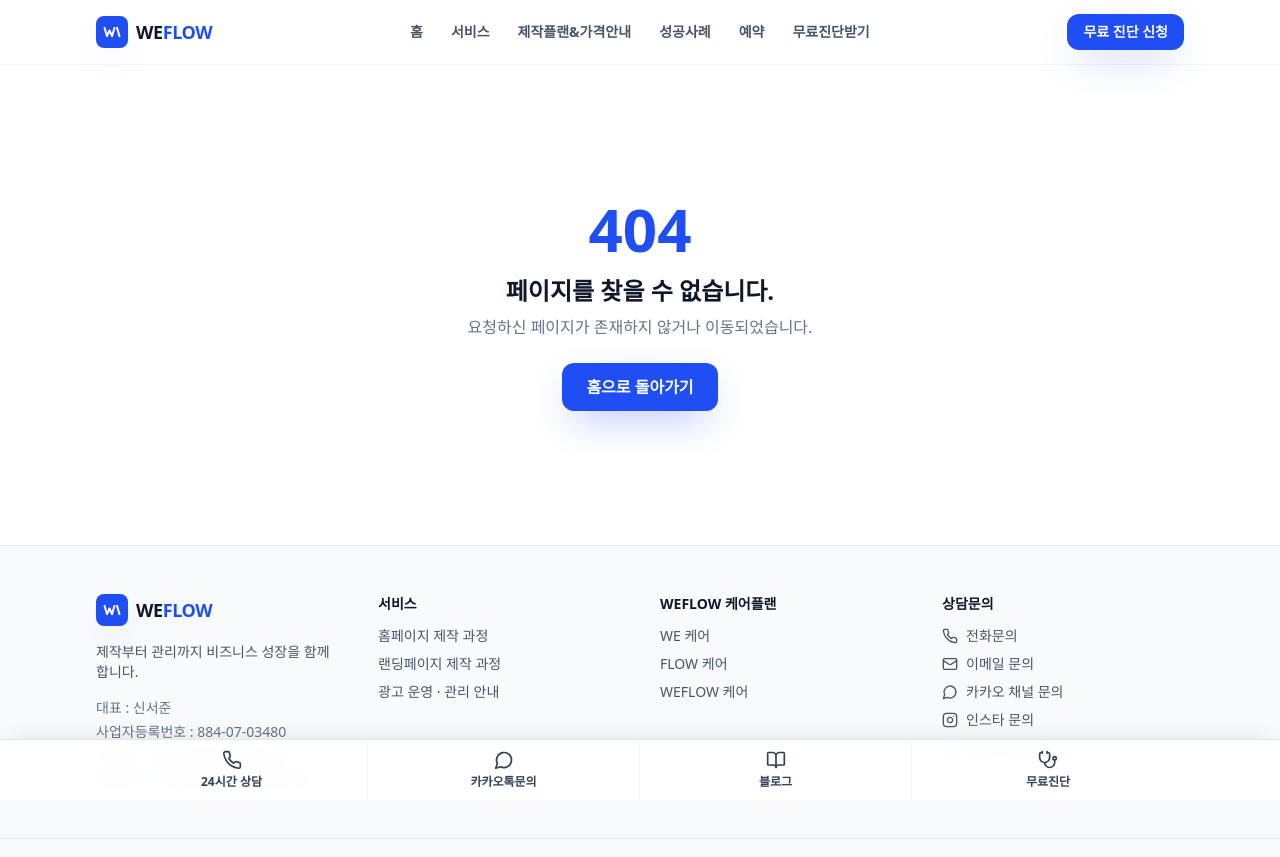
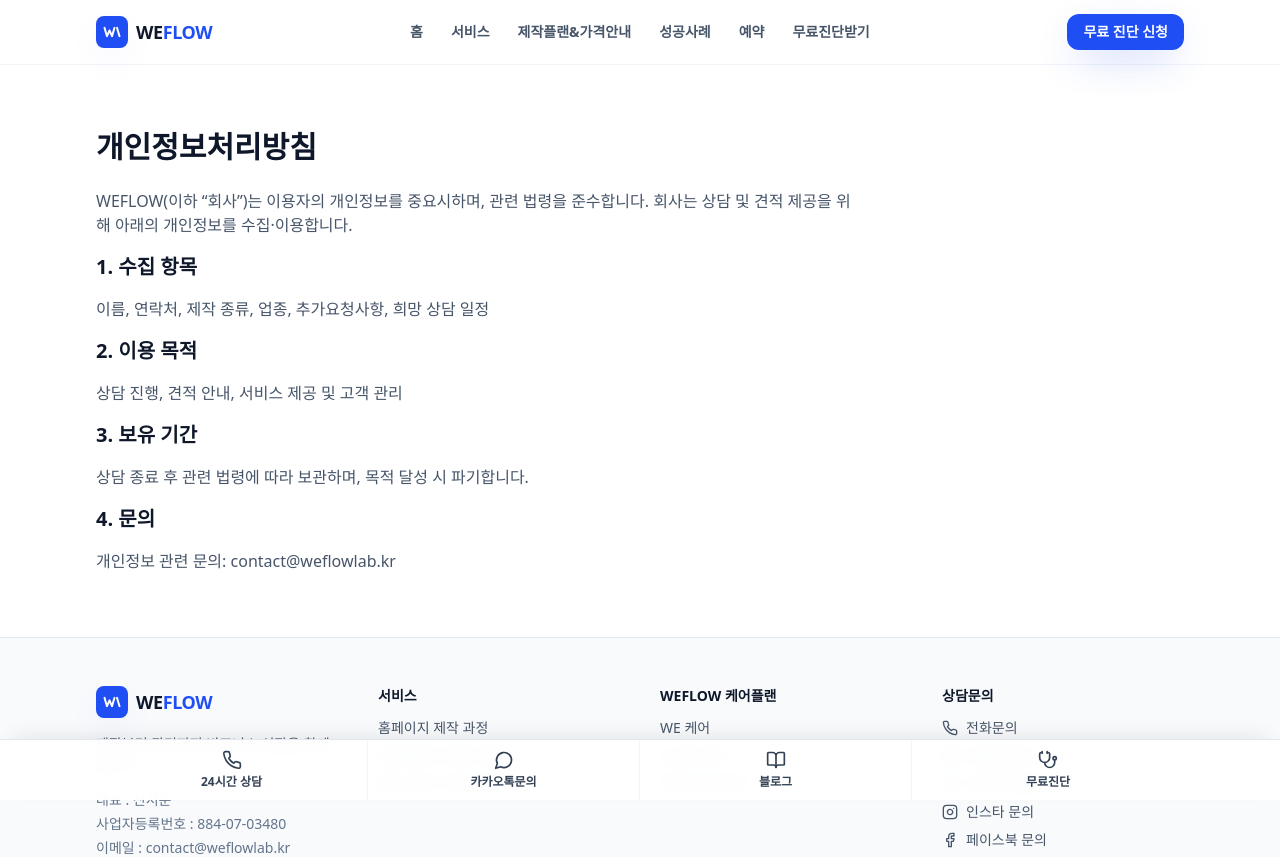
Before and after one commit to zaewc/weflow, a Next.js app: page /privacy in a window 1280 px wide. Before the commit this address had no page. Shown: the top 857 px of the page. Built offline with nearby package versions, Linux system fonts and the light colour scheme; a web font is replaced by a local one.

Commit message:
feat(app): add privacy policy page

```diff
--- /dev/null
+++ b/src/app/privacy/page.tsx
@@ -0,0 +1,31 @@
+import type { Metadata } from "next";
+import { SITE } from "@/lib/site";
+
+export const metadata: Metadata = {
+  title: "개인정보처리방침 | WEFLOW",
+};
+
+export default function PrivacyPage() {
+  return (
+    <div className="container-w py-16">
+      <h1 className="text-3xl font-extrabold text-slate-900">
+        개인정보처리방침
+      </h1>
+      <div className="prose mt-6 max-w-3xl space-y-4 text-slate-600">
+        <p>
+          WEFLOW(이하 “회사”)는 이용자의 개인정보를 중요시하며, 관련 법령을
+          준수합니다. 회사는 상담 및 견적 제공을 위해 아래의 개인정보를
+          수집·이용합니다.
+        </p>
+        <h2 className="text-xl font-bold text-slate-900">1. 수집 항목</h2>
+        <p>이름, 연락처, 제작 종류, 업종, 추가요청사항, 희망 상담 일정</p>
+        <h2 className="text-xl font-bold text-slate-900">2. 이용 목적</h2>
+        <p>상담 진행, 견적 안내, 서비스 제공 및 고객 관리</p>
+        <h2 className="text-xl font-bold text-slate-900">3. 보유 기간</h2>
+        <p>상담 종료 후 관련 법령에 따라 보관하며, 목적 달성 시 파기합니다.</p>
+        <h2 className="text-xl font-bold text-slate-900">4. 문의</h2>
+        <p>개인정보 관련 문의: {SITE.email}</p>
+      </div>
+    </div>
+  );
+}
```
